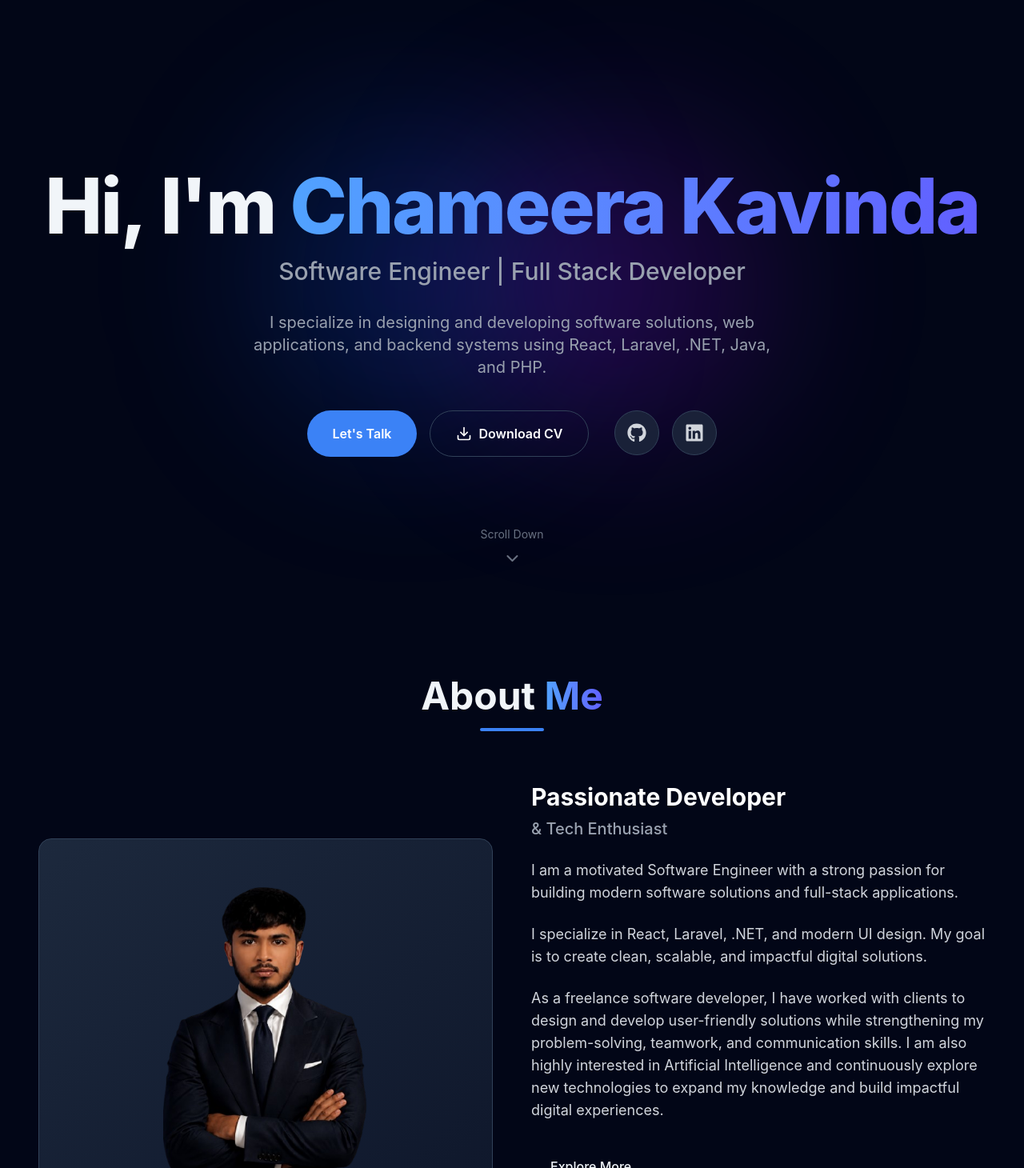
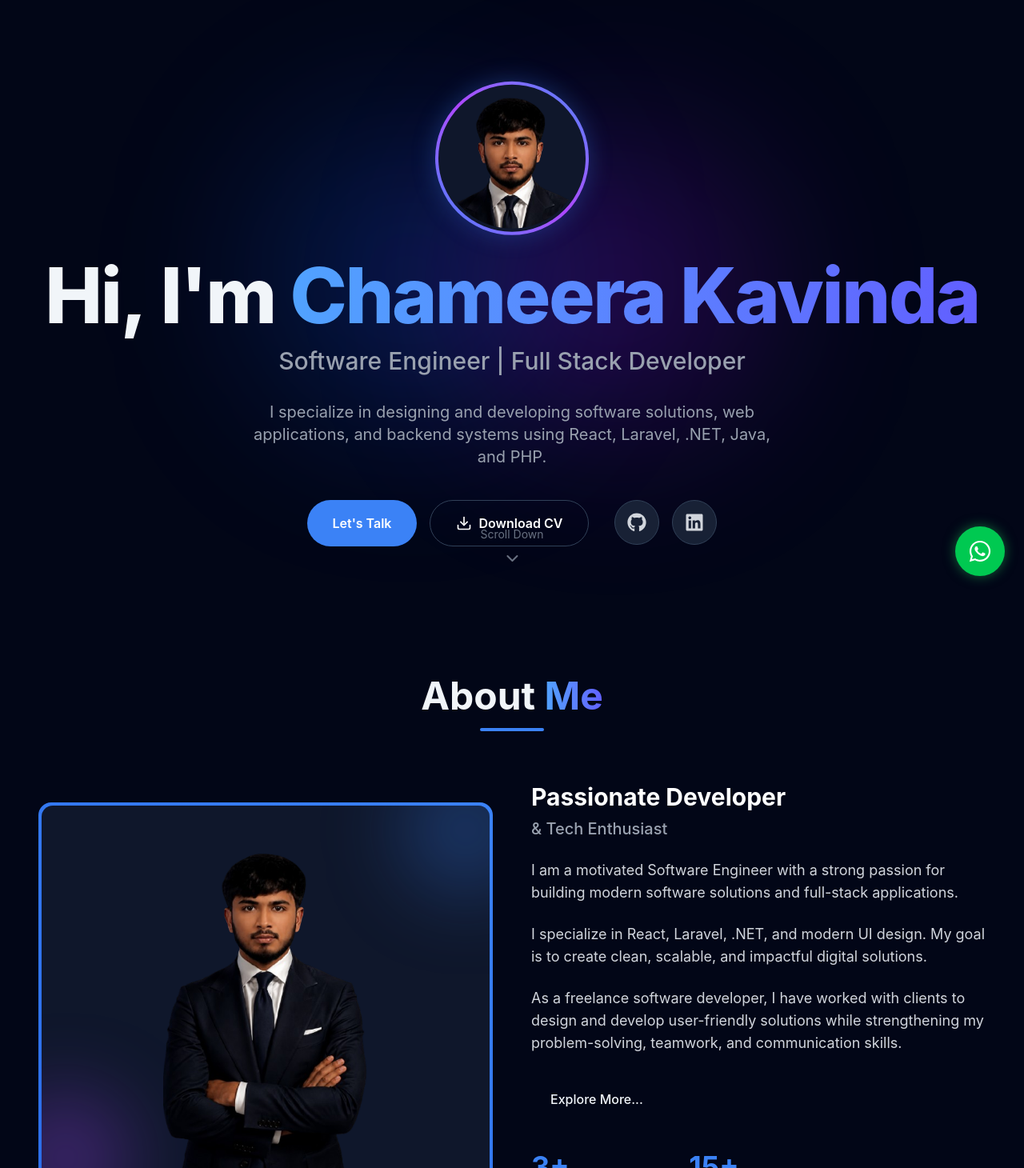
Before and after one commit to ChameeraKavinda/ChameeraKavinda-portfolio, a React (Vite) app: page / in a window 1280 px wide. Shown: the part 50-1510 px from the top of the page at 80% size. Built offline with nearby package versions, Linux system fonts and the light colour scheme.

Commit message:
updated portfolio with new features.

```diff
--- a/src/App.jsx
+++ b/src/App.jsx
@@ -1,6 +1,8 @@
 import React, { useState, Suspense, lazy } from 'react';
 import Header from './components/Header';
 import Footer from './components/Footer';
+import { FaWhatsapp } from 'react-icons/fa';
+
 
 // Lazy load components
 const Hero = lazy(() => import('./components/Hero'));
@@ -42,6 +44,19 @@ function App() {
         </Suspense>
       </main>
       <Footer onScrollTop={resetHeroAnimation} />
+
+      {/* Floating WhatsApp Button */}
+      <div className="fixed bottom-6 right-6 z-50">
+        <a
+          href="https://wa.me/94716434958?text=Hi%20Chameera%20%20I%20visited%20your%20portfolio%20and%20would%20like%20to%20discuss%20a%20project."
+          target="_blank"
+          rel="noopener noreferrer"
+          className="bg-green-500 text-white p-4 rounded-full shadow-[0_0_15px_rgba(34,197,94,0.5)] hover:bg-green-600 hover:shadow-[0_0_25px_rgba(34,197,94,0.8)] transition-all duration-300 flex items-center justify-center cursor-pointer hover:scale-110 outline-none border-none inline-block"
+          aria-label="Chat on WhatsApp"
+        >
+          <FaWhatsapp className="text-3xl" />
+        </a>
+      </div>
     </div>
   );
 }
--- a/src/components/About.jsx
+++ b/src/components/About.jsx
@@ -7,7 +7,7 @@ import cvFile from "../assets/pdf/ChameeraKavinda.pdf";
 const Counter = ({ from, to, duration = 2, suffix = "" }) => {
   const [count, setCount] = useState(from);
   const ref = useRef(null);
-  const inView = useInView(ref, { once: true, margin: "-50px" });
+  const inView = useInView(ref, { once: false, margin: "-50px" });
 
   useEffect(() => {
     if (inView) {
@@ -68,7 +68,7 @@ const About = () => {
         <motion.div
           initial={{ opacity: 0, y: 20 }}
           whileInView={{ opacity: 1, y: 0 }}
-          viewport={{ once: true, margin: "-100px" }}
+          viewport={{ once: false, margin: "-100px" }}
           transition={{ duration: 0.5 }}
           className="mb-16 text-center"
         >
@@ -84,17 +84,22 @@ const About = () => {
           <motion.div
             initial={{ opacity: 0, x: -50 }}
             whileInView={{ opacity: 1, x: 0 }}
-            viewport={{ once: true, margin: "-100px" }}
+            viewport={{ once: false, margin: "-100px" }}
             transition={{ duration: 0.6 }}
-            className="relative"
+            className="relative p-1 rounded-2xl bg-gradient-to-tr from-[#2C6EEA] to-accent shadow-[0_0_30px_rgba(44, 110, 234)] group"
           >
-            <div className="w-full h-full flex items-end justify-center relative overflow-hidden bg-gradient-to-br from-slate-800 to-slate-900 pt-4 px-4 border border-slate-700 rounded-2xl">
+            <div className="w-full h-full flex items-end justify-center relative overflow-hidden bg-slate-900 pt-4 px-4 rounded-[14px]">
+
+              {/* Internal Glow Effects */}
+              <div className="absolute top-[-50px] right-[-50px] w-40 h-40 bg-accent/30 blur-[50px] rounded-full z-0 transition-all duration-500 group-hover:bg-accent/50"></div>
+              <div className="absolute bottom-[-50px] left-[-50px] w-40 h-40 bg-purple-500/30 blur-[50px] rounded-full z-0 transition-all duration-500 group-hover:bg-purple-500/50"></div>
+
               <img
                 src={aboutMeImg}
                 alt="About Me"
                 loading="lazy"
                 decoding="async"
-                className="w-64 h-auto object-contain mx-auto"
+                className="w-64 h-auto object-contain mx-auto relative z-10 transition-transform duration-500 group-hover:scale-105"
               />
             </div>
           </motion.div>
@@ -103,7 +108,7 @@ const About = () => {
           <motion.div
             initial={{ opacity: 0, x: 50 }}
             whileInView={{ opacity: 1, x: 0 }}
-            viewport={{ once: true, margin: "-100px" }}
+            viewport={{ once: false, margin: "-100px" }}
             transition={{ duration: 0.6 }}
           >
             <h3 className="text-3xl font-bold mb-6 text-white">
@@ -114,16 +119,36 @@ const About = () => {
             </h3>
 
             <div className="space-y-6 text-gray-300 text-lg">
-              <p>
-                I am a motivated Software Engineer with a strong passion for building modern software solutions and full-stack applications.
-              </p>
+              <div className="space-y-6 text-gray-300 text-lg">
 
-              <p>
-                I specialize in React, Laravel, .NET, and modern UI design. My goal is to create clean, scalable, and impactful digital solutions.
-              </p>
-              <p>
-                As a freelance software developer, I have worked with clients to design and develop user-friendly solutions while strengthening my problem-solving, teamwork, and communication skills. I am also highly interested in Artificial Intelligence and continuously explore new technologies to expand my knowledge and build impactful digital experiences.
-              </p>
+                <motion.p
+                  initial={{ opacity: 0, y: 20 }}
+                  whileInView={{ opacity: 1, y: 0 }}
+
+                  transition={{ duration: 0.6, delay: 0.4 }}
+                >
+                  I am a motivated Software Engineer with a strong passion for building modern software solutions and full-stack applications.
+                </motion.p>
+
+                <motion.p
+                  initial={{ opacity: 0, y: 20 }}
+                  whileInView={{ opacity: 1, y: 0 }}
+
+                  transition={{ duration: 0.6, delay: 0.6 }}
+                >
+                  I specialize in React, Laravel, .NET, and modern UI design. My goal is to create clean, scalable, and impactful digital solutions.
+                </motion.p>
+
+                <motion.p
+                  initial={{ opacity: 0, y: 20 }}
+                  whileInView={{ opacity: 1, y: 0 }}
+
+                  transition={{ duration: 0.6, delay: 0.8 }}
+                >
+                  As a freelance software developer, I have worked with clients to design and develop user-friendly solutions while strengthening my problem-solving, teamwork, and communication skills.
+                </motion.p>
+
+              </div>
             </div>
 
             {/* BUTTON REPLACED HERE */}
--- a/src/components/Education.jsx
+++ b/src/components/Education.jsx
@@ -81,7 +81,7 @@ const Education = () => {
         <motion.div
           initial={{ opacity: 0, y: 20 }}
           whileInView={{ opacity: 1, y: 0 }}
-          viewport={{ once: true, margin: "-100px" }}
+          viewport={{ once: false, margin: "-100px" }}
           transition={{ duration: 0.5 }}
           className="mb-12 text-center"
         >
@@ -120,7 +120,7 @@ const Education = () => {
                   initial={{ opacity: 0, y: 30 }}
                   whileInView={{ opacity: 1, y: 0 }}
                   exit={{ opacity: 0, y: -30, scale: 0.95 }}
-                  viewport={{ once: true, margin: "-50px" }}
+                  viewport={{ once: false, margin: "-50px" }}
                   transition={{ duration: 0.4, delay: idx * 0.1 }}
                   className={`relative flex flex-col md:flex-row items-center w-full mb-12 md:mb-20 ${isEven ? "md:flex-row-reverse" : ""
                     }`}
--- a/src/components/Hero.jsx
+++ b/src/components/Hero.jsx
@@ -3,6 +3,7 @@ import { motion } from 'framer-motion';
 import { Download, ChevronDown } from 'lucide-react';
 import { FaGithub, FaLinkedin } from 'react-icons/fa';
 import cvFile from '../assets/pdf/ChameeraKavinda.pdf';
+import aboutmeImg from '../assets/about.png';
 
 const Hero = ({ resetKey }) => {
   return (
@@ -14,6 +15,28 @@ const Hero = ({ resetKey }) => {
 
       <div className="container mx-auto px-6 md:px-12 z-10">
         <div className="flex flex-col items-center text-center">
+
+          {/* PROFILE IMAGE */}
+          <motion.div
+            initial={{ opacity: 0, scale: 0.5 }}
+            animate={{ opacity: 1, scale: 1 }}
+            transition={{ duration: 0.8, type: "spring", bounce: 0.4 }}
+            className="mb-6 md:mb-8 relative"
+          >
+            <motion.div
+              animate={{ y: [-8, 8, -8] }}
+              transition={{ repeat: Infinity, duration: 4, ease: "easeInOut" }}
+              className="relative w-32 h-32 sm:w-40 sm:h-40 md:w-48 md:h-48 rounded-full p-1 bg-gradient-to-tr from-blue-500 via-purple-500 to-accent shadow-[0_0_30px_rgba(59,130,246,0.3)]"
+            >
+              <div className="w-full h-full bg-slate-900 rounded-full p-1">
+                <img
+                  src={aboutmeImg}
+                  alt="Chameera Kavinda"
+                  className="w-full h-full object-cover rounded-full"
+                />
+              </div>
+            </motion.div>
+          </motion.div>
 
           {/* HERO TITLE */}
           <motion.h1
@@ -30,7 +53,7 @@ const Hero = ({ resetKey }) => {
             }}
             initial="hidden"
             animate="visible"
-className="text-4xl sm:text-4xl md:text-6xl lg:text-8xl font-extrabold tracking-tight mb-4"          >
+            className="text-4xl sm:text-4xl md:text-6xl lg:text-8xl font-extrabold tracking-tight mb-4"          >
 
             {/* Hi, I'm */}
             {"Hi, I'm ".split("").map((char, index) => (
--- a/src/components/Projects.jsx
+++ b/src/components/Projects.jsx
@@ -64,7 +64,7 @@ const Projects = () => {
         <motion.div
           initial={{ opacity: 0, y: 20 }}
           whileInView={{ opacity: 1, y: 0 }}
-          viewport={{ once: true, margin: "-100px" }}
+          viewport={{ once: false, margin: "-100px" }}
           transition={{ duration: 0.5 }}
           className="mb-16 text-center"
         >
@@ -84,7 +84,7 @@ const Projects = () => {
               key={idx}
               initial={{ opacity: 0, y: 30 }}
               whileInView={{ opacity: 1, y: 0 }}
-              viewport={{ once: true, margin: "-50px" }}
+              viewport={{ once: false, margin: "-50px" }}
               transition={{ duration: 0.5, delay: idx * 0.1 }}
 
               // IMPORTANT FIX
```
Also changed, not shown: src/assets/about.png (added).
